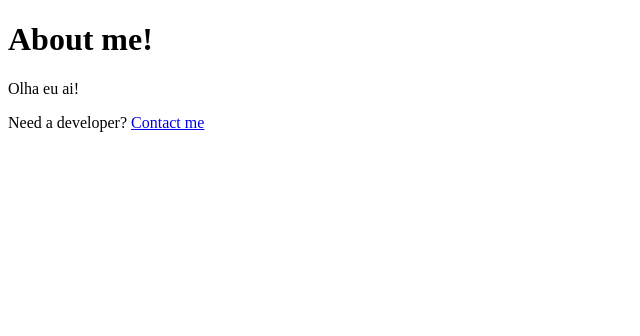
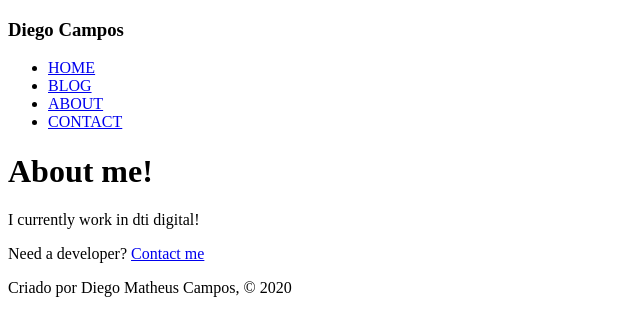
Before and after one commit to DiegoCampos1/gatsby_bootcamp, a Gatsby site: page /about in a window 1280 px wide. Shown: the whole page, without its empty margins (0-640 px from the left). Built offline with nearby package versions, Linux system fonts and the light colour scheme; Gatsby itself is replaced by a stand-in of ours.

Commit message:
Components

```diff
--- /dev/null
+++ b/src/components/footer.js
@@ -0,0 +1,11 @@
+import React from "react"
+
+const Footer = () => {
+  return (
+    <footer>
+      <p>Criado por Diego Matheus Campos, © 2020</p>
+    </footer>
+  )
+}
+
+export default Footer
--- /dev/null
+++ b/src/components/header.js
@@ -0,0 +1,28 @@
+import React from "react"
+import { Link } from "gatsby"
+
+const Header = () => {
+  return (
+    <header>
+      <h3>Diego Campos</h3>
+      <nav>
+        <ul>
+          <li>
+            <Link to="/">HOME</Link>
+          </li>
+          <li>
+            <Link to="/blog">BLOG</Link>
+          </li>
+          <li>
+            <Link to="/about">ABOUT</Link>
+          </li>
+          <li>
+            <Link to="/contact">CONTACT</Link>
+          </li>
+        </ul>
+      </nav>
+    </header>
+  )
+}
+
+export default Header
--- a/src/pages/about.js
+++ b/src/pages/about.js
@@ -1,14 +1,21 @@
 import React from "react"
-import { Link } from "gatsby";
+import { Link } from "gatsby"
+import Footer from "../components/footer"
+import Header from "../components/header"
 
 const AboutPage = () => {
   return (
     <div>
+      <Header />
       <h1>About me!</h1>
-      <p>Olha eu ai!</p>
-      <p>Need a developer? <Link to="/contact">Contact me</Link></p> {/* Melhor usar para links interno */}
+      <p>I currently work in dti digital!</p>
+      <p>
+        Need a developer? <Link to="/contact">Contact me</Link>
+      </p>{" "}
+      {/* Melhor usar para links interno */}
+      <Footer />
     </div>
   )
 }
 
-export default AboutPage;
+export default AboutPage
```
Also changed, not shown: src/pages/blog.js (+7 -2 lines), src/pages/contact.js (+9 -1 lines), src/pages/index.js (+7 -3 lines).
